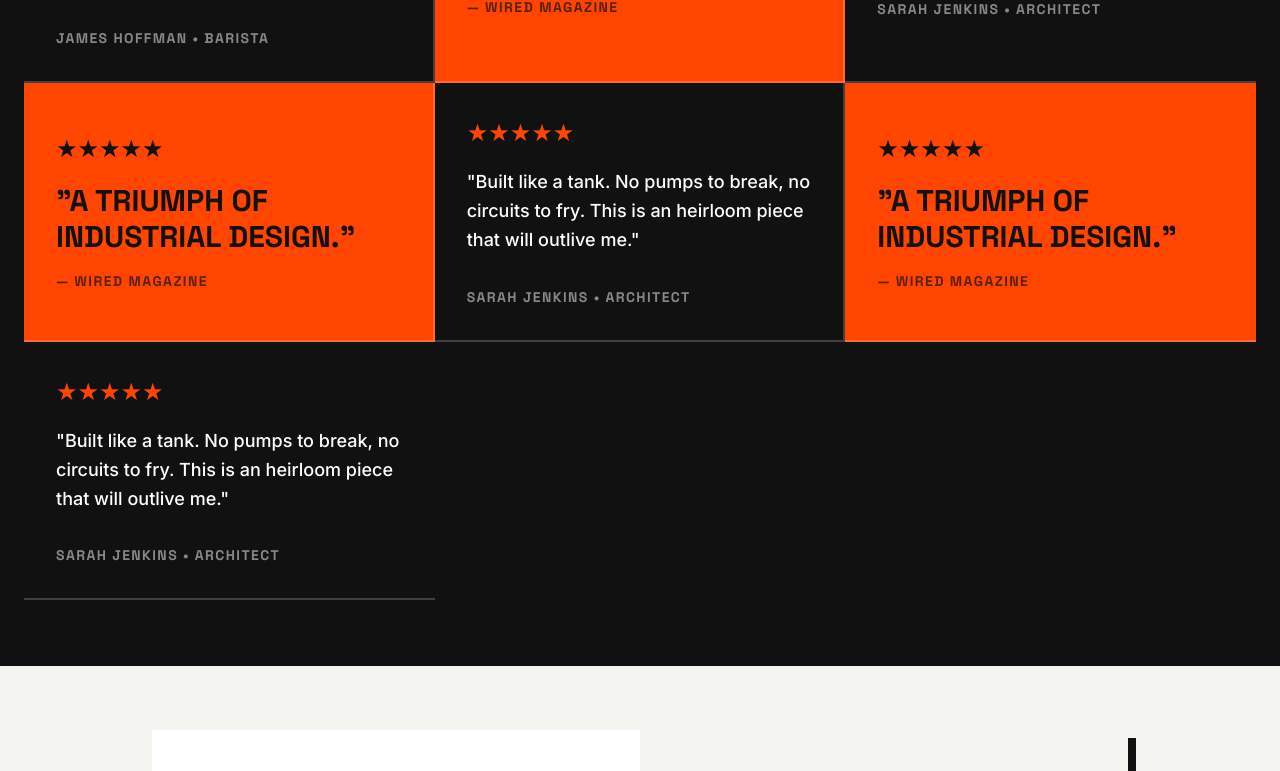
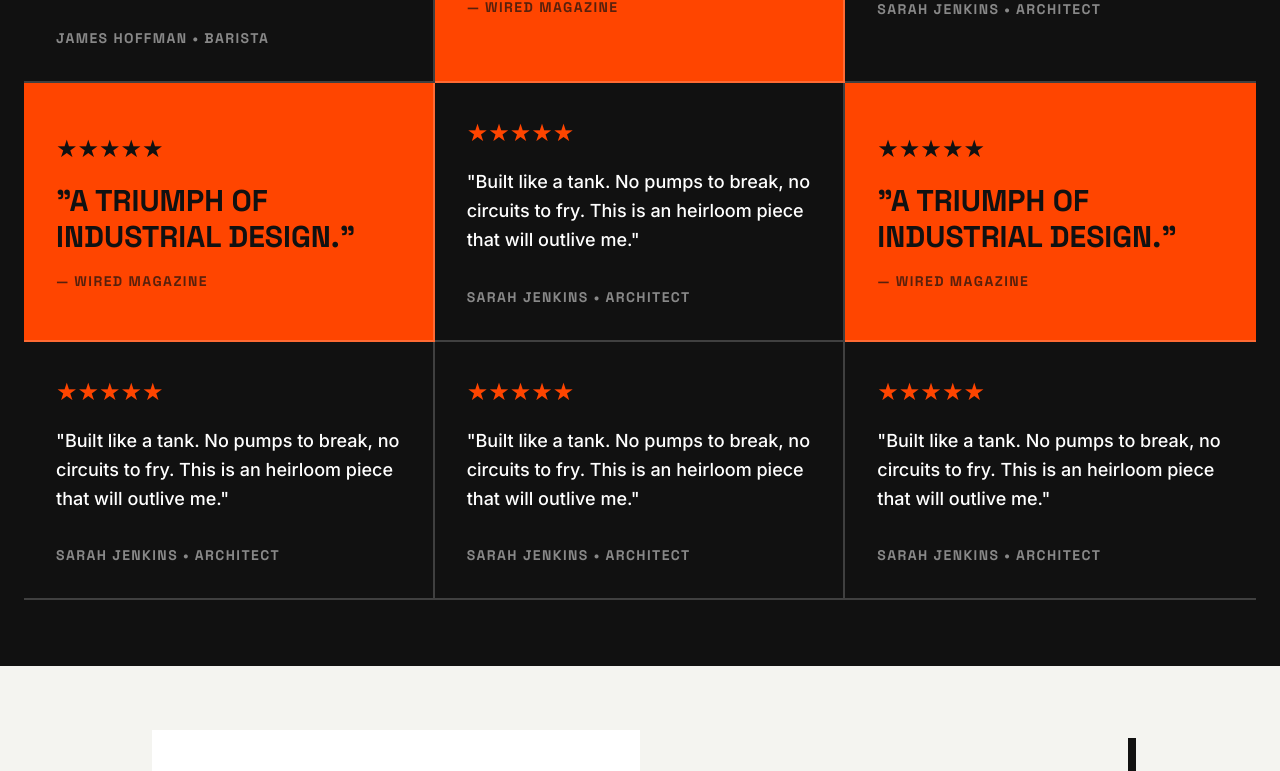
Before and after one commit to PrometheusForge/Kinetic-app, a Next.js app: page / in a window 1280 px wide. Shown: the part 3311-4082 px from the top of the page. Built offline with nearby package versions, Linux system fonts and the light colour scheme.

Commit message:
Update Reviews.tsx for mobile carousel

```diff
--- a/components/Reviews.tsx
+++ b/components/Reviews.tsx
@@ -6,8 +6,13 @@ export default function Reviews() {
   const [flash, setFlash] = useState(false);
   const headerRef = useRef<HTMLDivElement>(null);
   const gridRef = useRef<HTMLDivElement>(null);
+  const carouselRef = useRef<HTMLDivElement>(null);
+  const [activeSlide, setActiveSlide] = useState(0);
+  const totalCards = 8;
 
   useEffect(() => {
+
+
     const observer = new IntersectionObserver((entries, obs) => {
       entries.forEach(entry => {
         if (entry.isIntersecting) {
@@ -19,6 +24,7 @@ export default function Reviews() {
 
     if (headerRef.current) observer.observe(headerRef.current);
     if (gridRef.current) observer.observe(gridRef.current);
+    if (carouselRef.current) observer.observe(carouselRef.current);
 
     const interval = setInterval(() => {
       if (Math.random() > 0.8 && remaining > 12) {
@@ -28,10 +34,20 @@ export default function Reviews() {
       }
     }, 5000);
 
+    const carousel = carouselRef.current;
+    const handleScroll = () => {
+      if (!carousel) return;
+      const index = Math.round(carousel.scrollLeft / carousel.offsetWidth);
+      setActiveSlide(index);
+    };
+    if (carousel) carousel.addEventListener('scroll', handleScroll, { passive: true });
+
     return () => {
       observer.disconnect();
       clearInterval(interval);
+      if (carousel) carousel.removeEventListener('scroll', handleScroll);
     };
+
   }, [remaining]);
 
   return (
@@ -49,7 +65,63 @@ export default function Reviews() {
           </div>
         </div>
 
-        <div className="reviews-grid reveal" ref={gridRef}>
+        <div className="reviews-grid reveal" ref={gridRef}>{/*mobile hidden*/}
+            <div className="review-card">
+              <div className="review-stars">★★★★★</div>
+              <p className="review-text">"The workflow is meditative. It completely replaced my $3,000 dual-boiler machine. The clarity of the espresso is unmatched."</p>
+              <div className="review-author">James Hoffman • Barista</div>
+            </div>
+
+            <div className="review-card highlight">
+              <div className="review-stars">★★★★★</div>
+              <h3 className="review-text-large">"A triumph of industrial design."</h3>
+              <div className="review-author">— Wired Magazine</div>
+            </div>
+
+            <div className="review-card">
+              <div className="review-stars">★★★★★</div>
+              <p className="review-text">"Built like a tank. No pumps to break, no circuits to fry. This is an heirloom piece that will outlive me."</p>
+              <div className="review-author">Sarah Jenkins • Architect</div>
+            </div>
+
+            <div className="review-card highlight">
+              <div className="review-stars">★★★★★</div>
+              <h3 className="review-text-large">"A triumph of industrial design."</h3>
+              <div className="review-author">— Wired Magazine</div>
+            </div>
+
+            <div className="review-card">
+              <div className="review-stars">★★★★★</div>
+              <p className="review-text">"Built like a tank. No pumps to break, no circuits to fry. This is an heirloom piece that will outlive me."</p>
+              <div className="review-author">Sarah Jenkins • Architect</div>
+            </div>
+
+            <div className="review-card highlight">
+              <div className="review-stars">★★★★★</div>
+              <h3 className="review-text-large">"A triumph of industrial design."</h3>
+              <div className="review-author">— Wired Magazine</div>
+            </div>
+
+            <div className="review-card">
+              <div className="review-stars">★★★★★</div>
+              <p className="review-text">"Built like a tank. No pumps to break, no circuits to fry. This is an heirloom piece that will outlive me."</p>
+              <div className="review-author">Sarah Jenkins • Architect</div>
+            </div>
+
+            <div className="review-card">
+              <div className="review-stars">★★★★★</div>
+              <p className="review-text">"Built like a tank. No pumps to break, no circuits to fry. This is an heirloom piece that will outlive me."</p>
+              <div className="review-author">Sarah Jenkins • Architect</div>
+            </div>
+
+             <div className="review-card">
+              <div className="review-stars">★★★★★</div>
+              <p className="review-text">"Built like a tank. No pumps to break, no circuits to fry. This is an heirloom piece that will outlive me."</p>
+              <div className="review-author">Sarah Jenkins • Architect</div>
+            </div>
+        </div>
+
+        <div className="reviews-carousel" ref={carouselRef}>{/*desktop hidden*/}
           <div className="review-card">
             <div className="review-stars">★★★★★</div>
             <p className="review-text">"The workflow is meditative. It completely replaced my $3,000 dual-boiler machine. The clarity of the espresso is unmatched."</p>
@@ -91,6 +163,26 @@ export default function Reviews() {
             <p className="review-text">"Built like a tank. No pumps to break, no circuits to fry. This is an heirloom piece that will outlive me."</p>
             <div className="review-author">Sarah Jenkins • Architect</div>
           </div>
+
+          <div className="review-card">
+            <div className="review-stars">★★★★★</div>
+            <p className="review-text">"Built like a tank. No pumps to break, no circuits to fry. This is an heirloom piece that will outlive me."</p>
+            <div className="review-author">Sarah Jenkins • Architect</div>
+          </div>
+        </div>
+
+        {/* Dot indicators — mobile only */}
+        <div className="carousel-dots">
+          {Array.from({ length: totalCards }).map((_, i) => (
+            <button
+              key={i}
+              className={`carousel-dot ${i === activeSlide ? 'active' : ''}`}
+              onClick={() => {
+                carouselRef.current?.scrollTo({ left: i * carouselRef.current.offsetWidth, behavior: 'smooth' });
+              }}
+              aria-label={`Go to review ${i + 1}`}
+            />
+          ))}
         </div>
       </div>
     </section>
```
